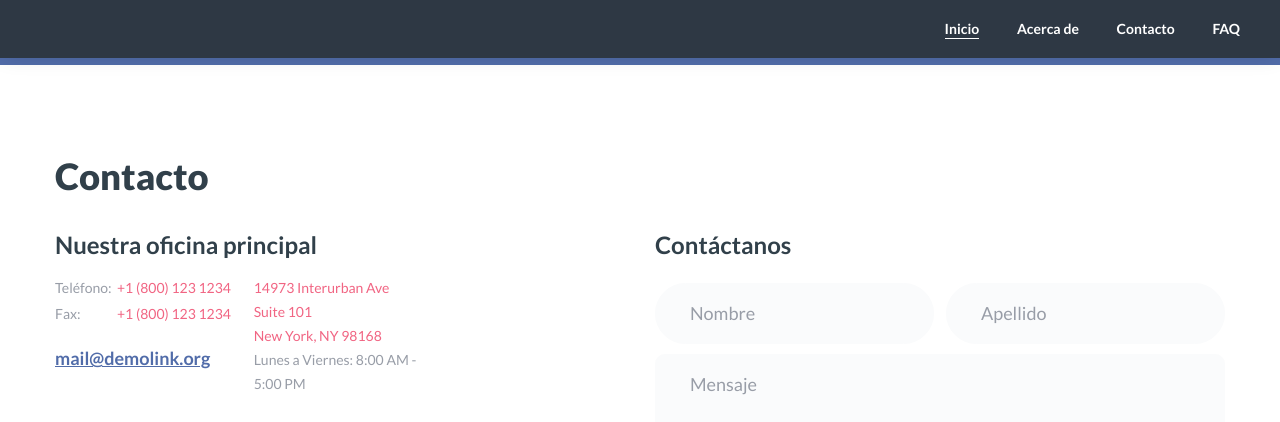
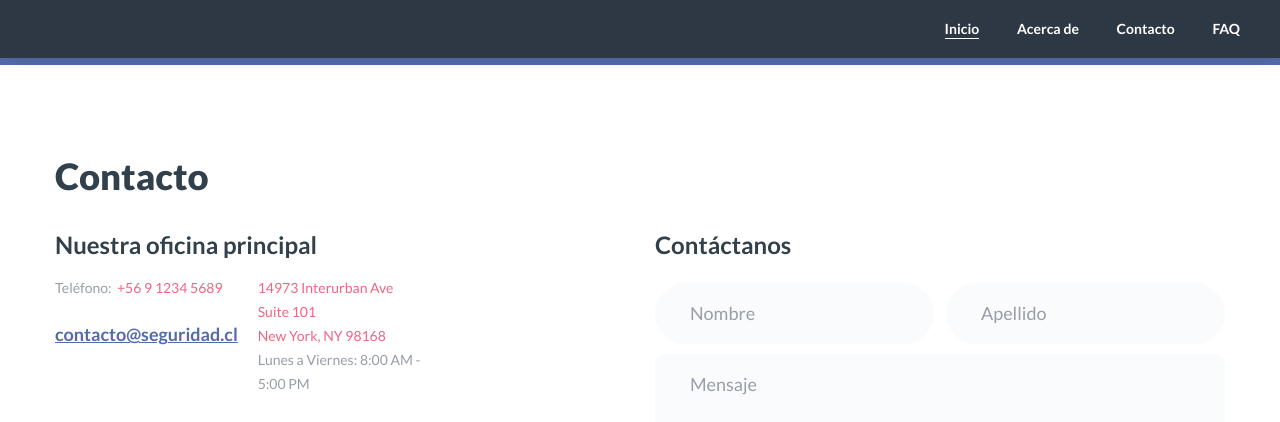
Before and after one commit to kuroesoj/planificacion.github.io, a plain HTML site: page contacts.html in a window 1280 px wide. Shown: the top 422 px of the page. Drawn offline with Linux system fonts and the light colour scheme; some packages are replaced by stand-ins of ours.

Commit message:
Update contacts.html

```diff
--- a/contacts.html
+++ b/contacts.html
@@ -80,12 +80,10 @@
                 <div class="group-item">
                   <dl class="list-terms-2">
                     <dt>Teléfono:</dt>
-                    <dd><a href="tel:#">+1 (800) 123 1234</a></dd>
+                    <dd><a href="tel:#">+56 9 1234 5689</a></dd>
                   </dl>
                   <dl class="list-terms-2">
-                    <dt>Fax:</dt>
-                    <dd><a href="tel:#">+1 (800) 123 1234</a></dd>
-                  </dl><a class="d-inline-block font-weight-bold big link-underline" href="mailto:#">mail@demolink.org</a>
+                  </dl><a class="d-inline-block font-weight-bold big link-underline" href="mailto:#">contacto@seguridad.cl</a>
                 </div>
                 <div class="group-item">
                   <ul class="list list-0">
```
